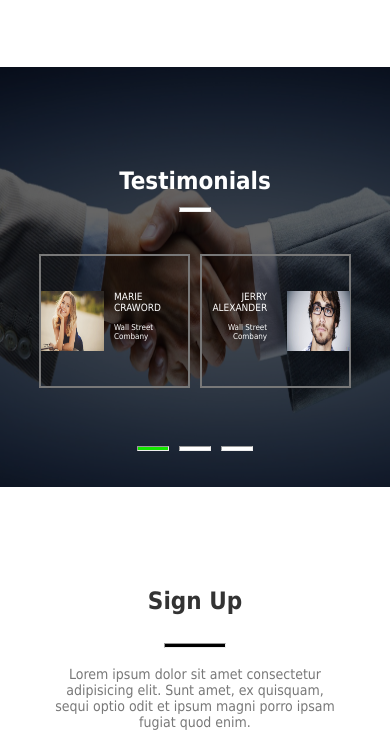
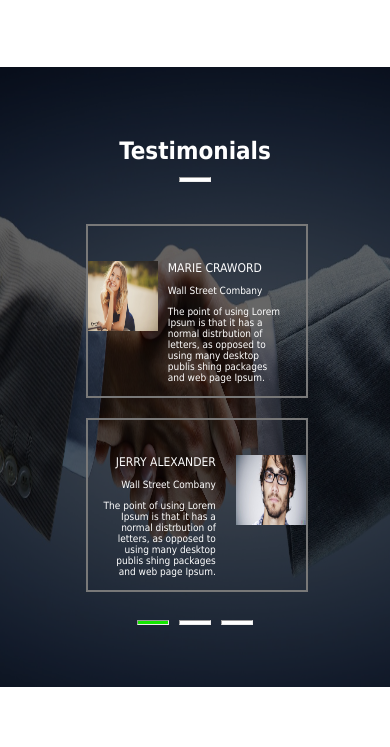
Before and after one commit to Kvapish/Lab-5-Internet, a plain HTML site: page Lab2/index.html in a window 390 px wide. Shown: the part 6442-7189 px from the top of the page. Drawn offline with Linux system fonts and the light colour scheme.

Commit message:
Add files via upload

```diff
--- a/Lab2/css/media.css
+++ b/Lab2/css/media.css
@@ -388,37 +388,53 @@
 
     }
 
+    .testimonials .testimonials_text>h1 {
+        padding-top: 70px;
+        text-align: center;
+        font-weight: bold;
+        font-size: 24px;
+        color: #fff;
+        padding-bottom: 30px;
+    }
+
+    .testimonials .testimonials_fon .overlay1 .wrapper .frame_list1 {
+        display: block;
+    }
+
+
     .testimonials .testimonials_fon .overlay1 .wrapper .frame_list1 .frame1 .img_experienced1 {
         padding-top: 35px;
-        width: 63px;
-        height: 60px;
+        width: 70px;
+        height: 70px;
     }
 
     .testimonials .testimonials_fon .overlay1 .wrapper .frame_list1 .frame2 .img_experienced2 {
         padding-top: 35px;
-        width: 63px;
-        height: 60px;
-
+        width: 70px;
+        height: 70px;
+        display: block;
     }
 
     .testimonials .testimonials_fon {
         position: relative;
         width: 100%;
-        height: 420px;
+        height: 620px;
     }
 
     .testimonials .testimonials_fon .overlay1 .wrapper .frame_list1 .frame1 {
         border: 2px rgb(120, 120, 120) solid;
-        max-width: 47%;
-        margin-bottom: 10px;
-        max-height: 130px;
+        max-width: 70%;
+        margin-bottom: 20px;
+        max-height: 170px;
+        margin-left: 15%;
     }
 
     .testimonials .testimonials_fon .overlay1 .wrapper .frame_list1 .frame2 {
         border: 2px rgb(120, 120, 120) solid;
-        max-width: 47%;
+        max-width: 70%;
         margin-bottom: 10px;
-        max-height: 130px;
+        max-height: 170px;
+        margin-left: 15%;
     }
 
     .testimonials .testimonials_fon .overlay1 .wrapper .line {
@@ -430,46 +446,49 @@
 
     .testimonials .testimonials_fon .overlay1 .wrapper .frame_list1 .frame1 .text_fon>h1 {
         padding-top: 35px;
-
         color: rgb(255, 255, 255);
-        font-size: 10px;
-
+        font-size: 12px;
     }
 
     .testimonials .testimonials_fon .overlay1 .wrapper .frame_list1 .frame1 .text_fon>h2 {
         padding-left: 10px;
         color: rgb(255, 255, 255);
         padding-top: 10px;
-        font-size: 8px;
-
+        font-size: 10px;
     }
 
 
     .testimonials .testimonials_fon .overlay1 .wrapper .frame_list1 .frame1 .text_fon>h3 {
-        display: none;
+        padding-left: 10px;
+        color: rgb(255, 255, 255);
+        padding-top: 10px;
+        font-size: 10px;
+        max-width: 118px;
 
     }
 
     .testimonials .testimonials_fon .overlay1 .wrapper .frame_list1 .frame2 .text_fon1>h4 {
         padding-top: 35px;
-        font-size: bold;
         color: rgb(255, 255, 255);
-        font-size: 10px
+        font-size: 12px;
     }
+
 
     .testimonials .testimonials_fon .overlay1 .wrapper .frame_list1 .frame2 .text_fon1>h5 {
         color: rgb(255, 255, 255);
         padding-top: 10px;
-        font-size: 8px;
-
+        font-size: 10px;
     }
 
     .testimonials .testimonials_fon .overlay1 .wrapper .frame_list1 .frame2 .text_fon1>h6 {
-        display: none;
+        color: rgb(255, 255, 255);
+        padding-top: 10px;
+        font-size: 10px;
+        max-width: 118px;
     }
 
     .testimonials .testimonials_fon .overlay1 .wrapper .line {
-        padding-top: 40px;
+        padding-top: 10px;
         display: flex;
         width: 125px;
         margin-left: 30%;
@@ -501,13 +520,23 @@
         background-color: rgb(76, 168, 76);
         text-align: center;
     }
+    .logo_end .logo_end_fon>img {
+        width: 100%;
+        height: 600px;
 
+    }
+
+    .logo_end .logo_end_fon .overlay1 .logo_end1>li {
+        display: block;
+    }
     .logo_end .logo_end_fon .overlay1 .wrapper .logo_end1>li .contact_us>li>p>a {
-        display: none;
+        display: block;
     }
 
     .logo_end .logo_end_fon .overlay1 .wrapper .logo_end1>li .contact_us>li {
-        display: none;
+        display: block;
+        padding-left: 0px;
+        padding-top: 20px;
     }
 
     .logo_end .logo_end_fon .overlay1 .wrapper .logo_end1>li .company>li {
@@ -524,7 +553,11 @@
         height: 120px;
         margin-left: 75px;
     }
-
+    .logo_end .logo_end_fon .overlay1 .wrapper .logo_end1>li .contact_us>li .contact_us1>li>h5>a {
+        font-size: 13px;
+        color: #fff;
+        margin-left: 20px;
+    }
     .logo_end .logo_end_fon .overlay1 .wrapper .logo_end1 .logo_first>li>p {
         width: 100%;
         color: #fff;
```
